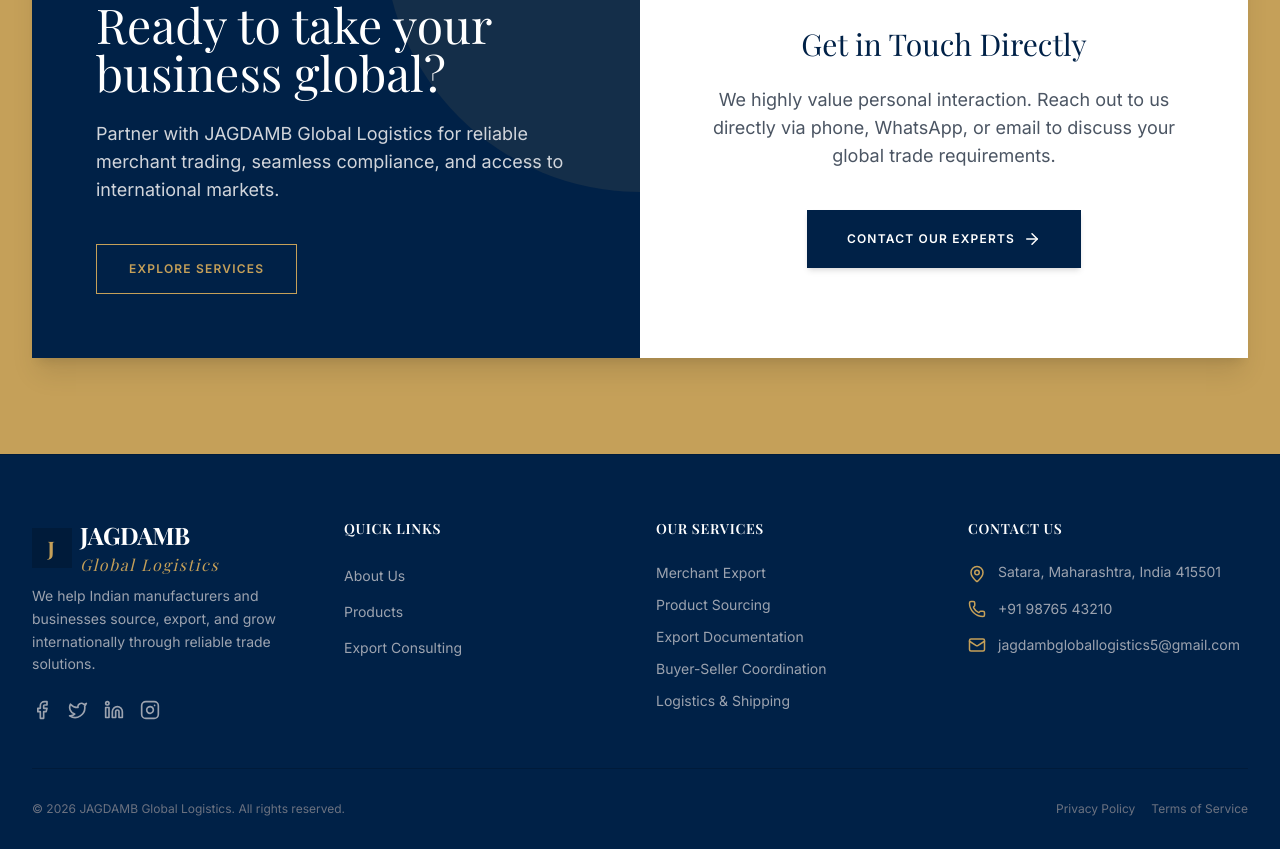
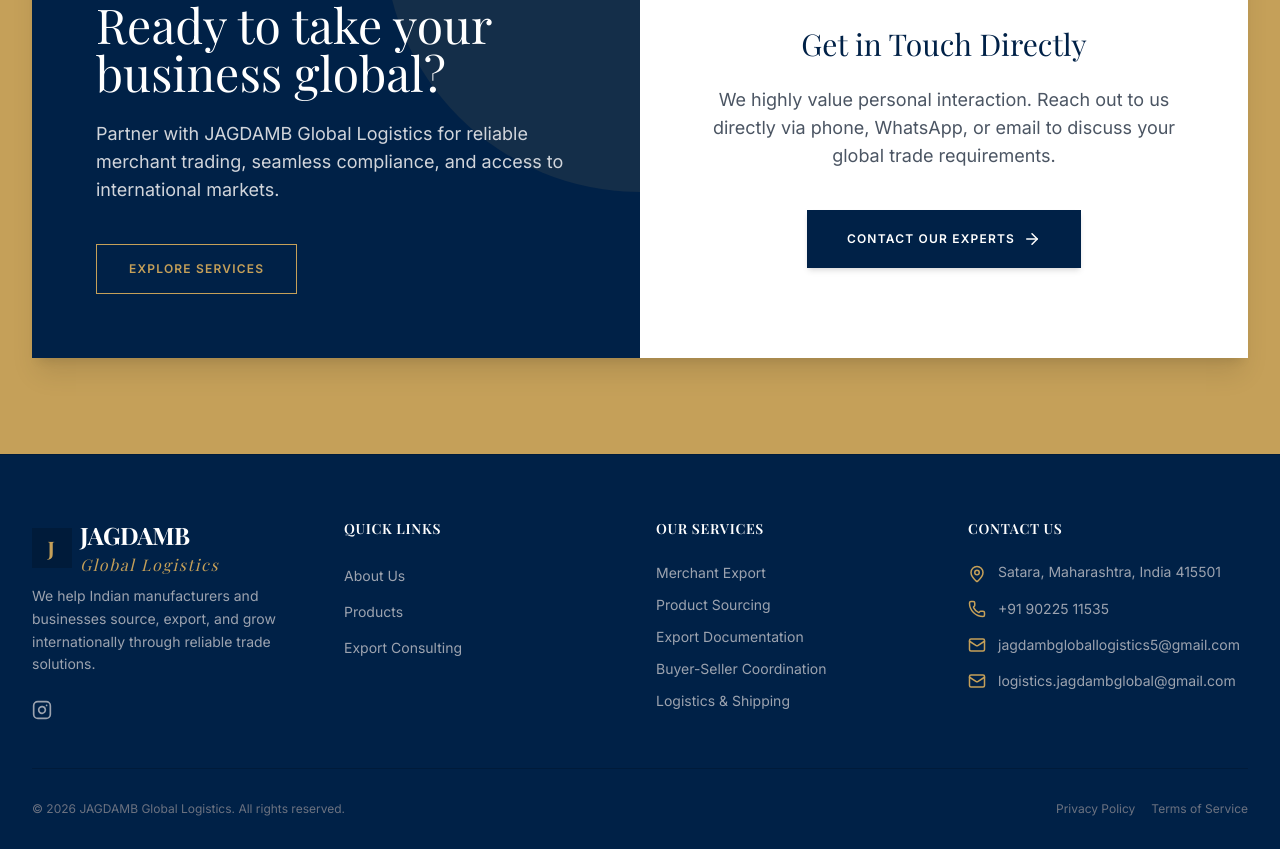
Before and after one commit to PrathmeshBhilare/jagdambgloballogistics, a React (Vite) app: page / in a window 1280 px wide. Shown: the part 4382-5231 px from the top of the page. Built offline with nearby package versions, Linux system fonts and the light colour scheme; a web font is replaced by a local one.

Commit message:
style: remove unused social media links
Update footer to remove unused Facebook, Twitter, and LinkedIn icons and add the official Instagram link.

```diff
--- a/src/components/layout/Footer.tsx
+++ b/src/components/layout/Footer.tsx
@@ -1,5 +1,5 @@
 import { Link } from "react-router-dom";
-import { Globe, MapPin, Phone, Mail, Facebook, Twitter, Linkedin, Instagram } from "lucide-react";
+import { Globe, MapPin, Phone, Mail, Instagram } from "lucide-react";
 
 export default function Footer() {
   return (
@@ -26,10 +26,7 @@
               We help Indian manufacturers and businesses source, export, and grow internationally through reliable trade solutions.
             </p>
             <div className="flex gap-4 pt-2">
-              <a href="#" className="text-slate-400 hover:text-amber-500 transition-colors" aria-label="Facebook"><Facebook size={20} /></a>
-              <a href="#" className="text-slate-400 hover:text-amber-500 transition-colors" aria-label="Twitter"><Twitter size={20} /></a>
-              <a href="#" className="text-slate-400 hover:text-amber-500 transition-colors" aria-label="LinkedIn"><Linkedin size={20} /></a>
-              <a href="#" className="text-slate-400 hover:text-amber-500 transition-colors" aria-label="Instagram"><Instagram size={20} /></a>
+              <a href="https://www.instagram.com/jagdambgloballogistics?igsh=d3dhN2Rxcng0Mng5" target="_blank" rel="noopener noreferrer" className="text-slate-400 hover:text-amber-500 transition-colors" aria-label="Instagram"><Instagram size={20} /></a>
             </div>
           </div>
 
@@ -67,11 +64,15 @@
               </li>
               <li className="flex items-center gap-3">
                 <Phone size={18} className="text-amber-500 shrink-0" />
-                <span className="text-slate-400 text-sm">+91 98765 43210</span>
+                <span className="text-slate-400 text-sm">+91 90225 11535</span>
               </li>
               <li className="flex items-center gap-3">
                 <Mail size={18} className="text-amber-500 shrink-0" />
                 <span className="text-slate-400 text-sm">jagdambgloballogistics5@gmail.com</span>
+              </li>
+              <li className="flex items-center gap-3">
+                <Mail size={18} className="text-amber-500 shrink-0" />
+                <span className="text-slate-400 text-sm">logistics.jagdambglobal@gmail.com</span>
               </li>
             </ul>
           </div>
```
